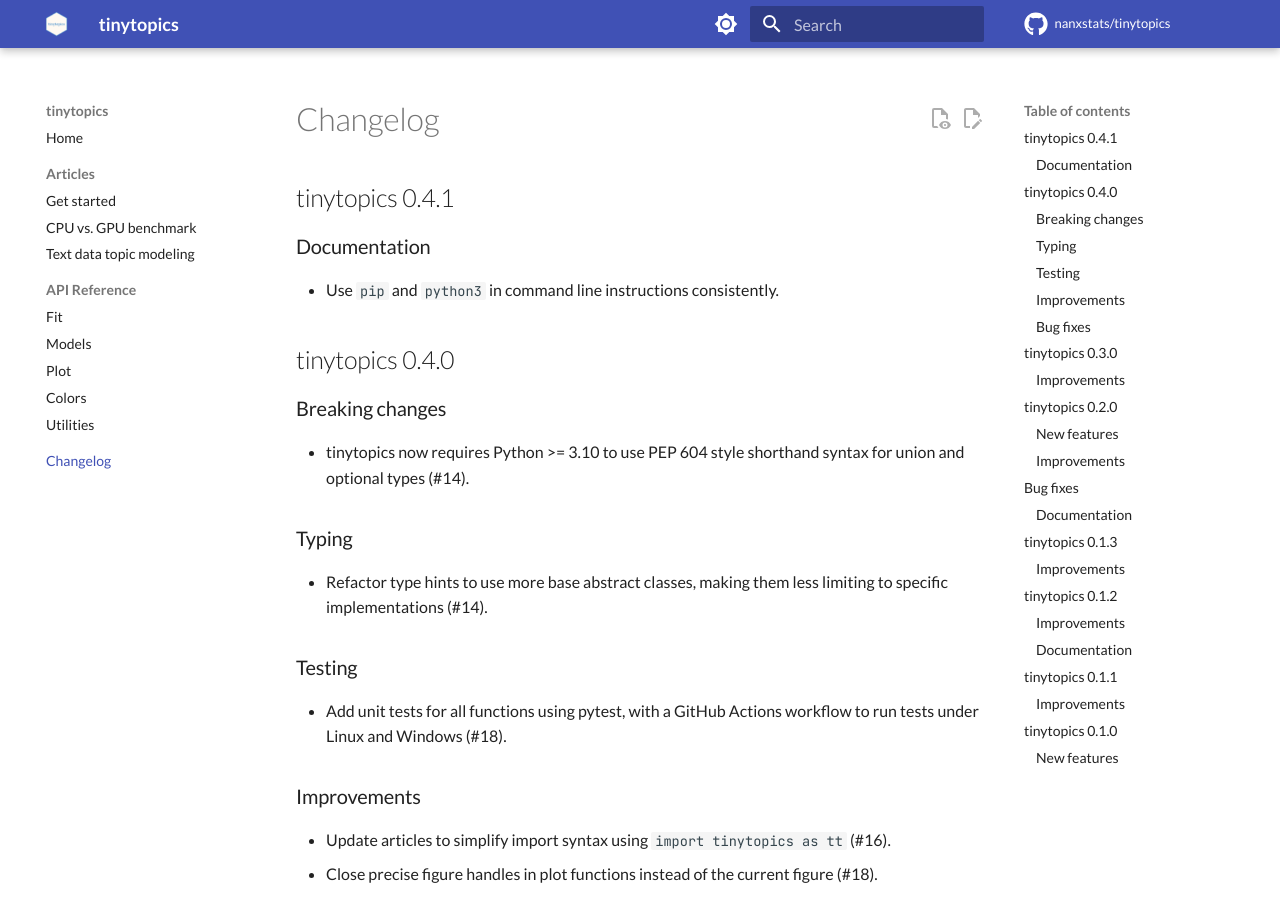
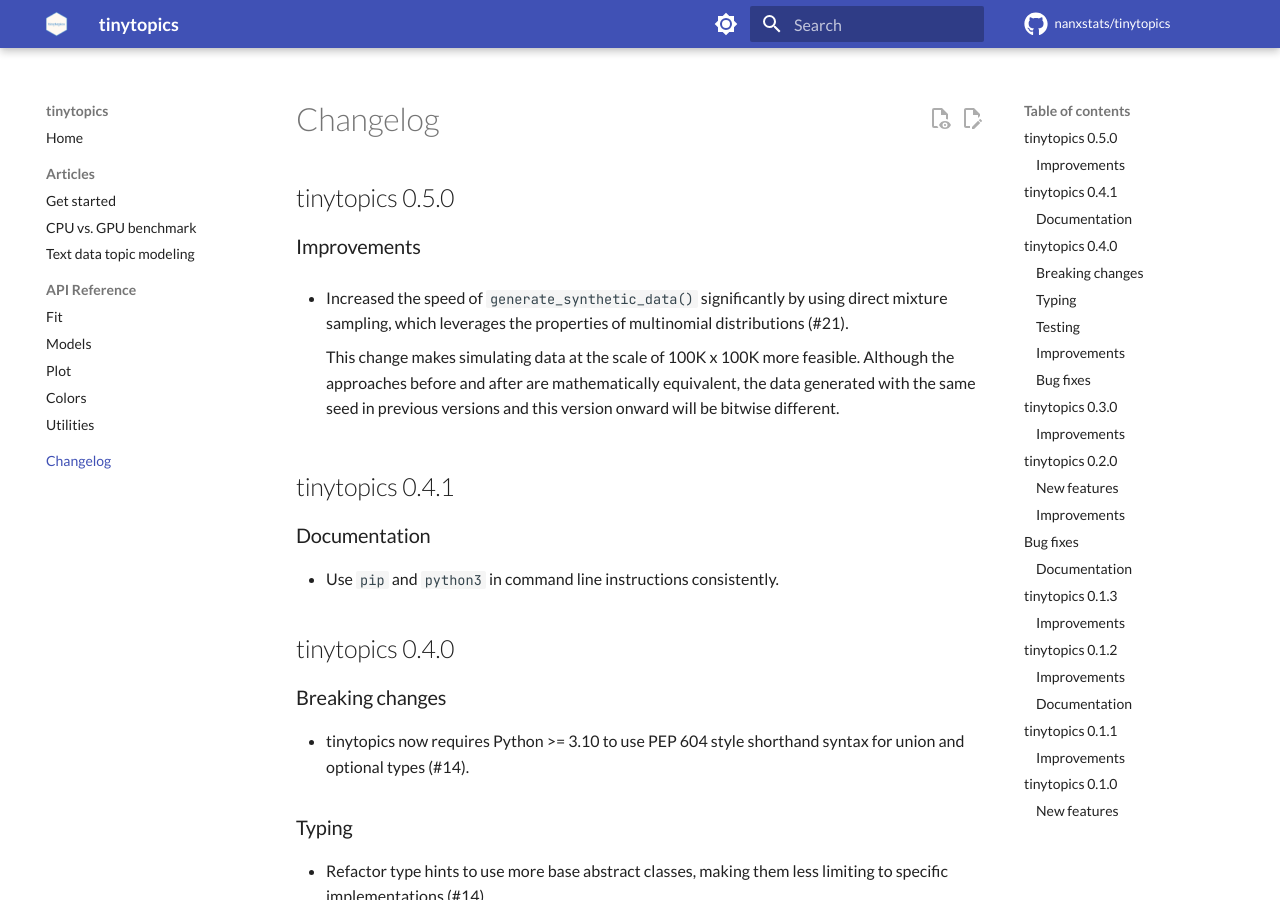
Before and after one commit to nanxstats/tinytopics, an MkDocs documentation site: the page built from docs/changelog.md, in a window 1280 px wide and 900 px high. Built offline with MkDocs 1.6.1 and Material for MkDocs 9.7.7, drawn with Linux system fonts in a browser that asks for light colours; comment, search, counter and statistics services are not loaded.

Commit message:
Update news for v0.5.0

```diff
--- a/docs/changelog.md
+++ b/docs/changelog.md
@@ -1,4 +1,17 @@
 # Changelog
+
+## tinytopics 0.5.0
+
+### Improvements
+
+- Increased the speed of `generate_synthetic_data()` significantly by using
+  direct mixture sampling, which leverages the properties of multinomial
+  distributions (#21).
+
+    This change makes simulating data at the scale of 100K x 100K
+    more feasible. Although the approaches before and after are mathematically
+    equivalent, the data generated with the same seed in previous versions and
+    this version onward will be bitwise different.
 
 ## tinytopics 0.4.1
 
```
Also changed, not shown: CHANGELOG.md (+13 -0 lines).
